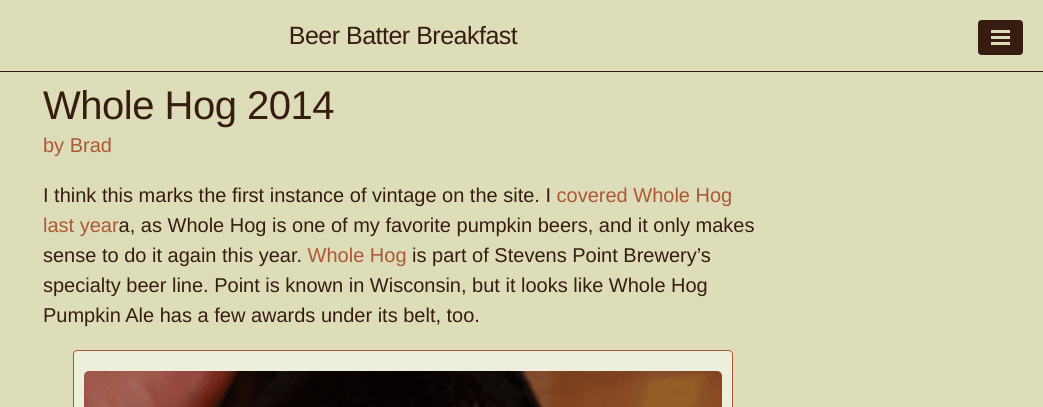
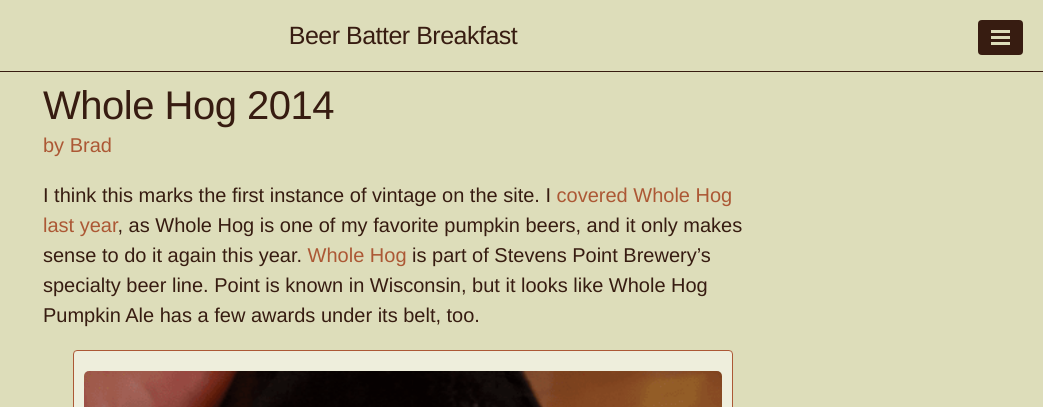
Before and after one commit to bradorego/beerbatterbreakfast, a Jekyll site: the page built from _posts/2014-11-9-whole-hog-2014.md, in a window 1280 px wide and 900 px high. Shown: the top 407 px of the window, without its empty margins (237-1280 px from the left). Built offline with Jekyll 4.4.1, drawn with Linux system fonts in a browser that asks for light colours.

Commit message:
maybe I should be cut off...

```diff
--- a/_posts/2014-11-9-whole-hog-2014.md
+++ b/_posts/2014-11-9-whole-hog-2014.md
@@ -7,7 +7,7 @@ categories: [pumpkin beer, whole hog, Stevens Point Brewing Company, wisconsin]
 author: bradorego
 ---
 
-I think this marks the first instance of vintage on the site. I <a href="/2013/10/whole-hog-pumpkin-ale.html" target="_blank">covered Whole Hog last year</a>a, as Whole Hog is one of my favorite pumpkin beers, and it only makes sense to do it again this year. <a href="http://www.pointbeer.com/whole-hog-pumpkin-ale/" target="_blank">Whole Hog</a> is part of Stevens Point Brewery's specialty beer line. Point is known in Wisconsin, but it looks like Whole Hog Pumpkin Ale has a few awards under its belt, too.
+I think this marks the first instance of vintage on the site. I <a href="/2013/10/whole-hog-pumpkin-ale.html" target="_blank">covered Whole Hog last year</a>, as Whole Hog is one of my favorite pumpkin beers, and it only makes sense to do it again this year. <a href="http://www.pointbeer.com/whole-hog-pumpkin-ale/" target="_blank">Whole Hog</a> is part of Stevens Point Brewery's specialty beer line. Point is known in Wisconsin, but it looks like Whole Hog Pumpkin Ale has a few awards under its belt, too.
 
 <figure class="imageWrap">
   <a href="{{ site.url }}/assets/full/wholehog2014/beer.png" target="_blank">
```
